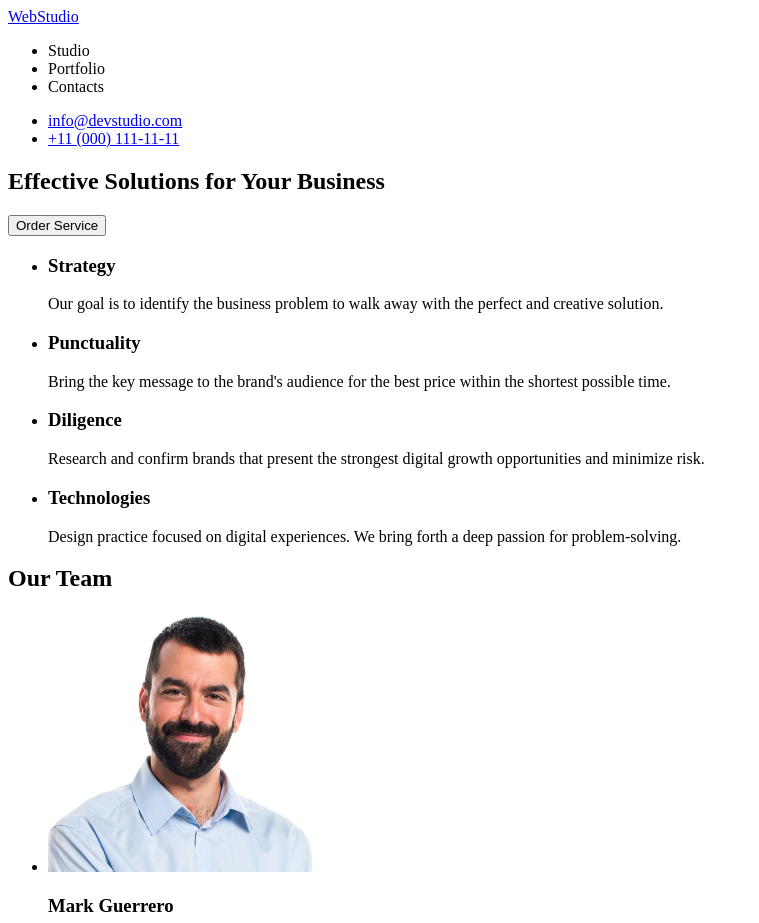
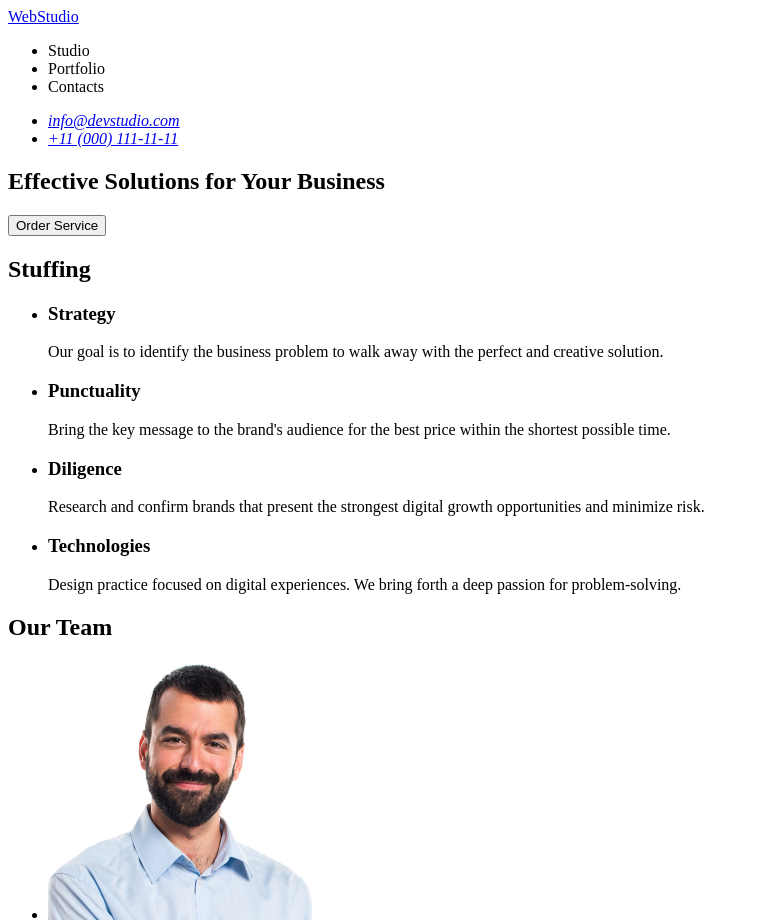
Before and after one commit to ZodiacVR/goit-markup-hw-01, a plain HTML site: page index.html in a window 1280 px wide. Shown: the top 923 px of the page, without its empty margins (0-759 px from the left). Drawn offline with Linux system fonts and the light colour scheme.

Commit message:
fix header

```diff
--- a/index.html
+++ b/index.html
@@ -9,15 +9,17 @@
           <li><a href="Portfolio"></a>Portfolio</li>
           <li><a href="Contacts"></a>Contacts</li>
         </ul>
+      </nav>
+      <address>
         <ul>
           <li>
-            <a href="info@devstudio.com">info@devstudio.com</a>
+            <a href="malito:info@devstudio.com">info@devstudio.com</a>
           </li>
           <li>
-            <a href="+11(000)111-11-11">+11 (000) 111-11-11</a>
+            <a href="tel:+11(000)111-11-11">+11 (000) 111-11-11</a>
           </li>
         </ul>
-      </nav>
+      </address>
     </header>
 
     <main>
@@ -26,6 +28,7 @@
         <button type="button">Order Service</button>
       </section>
       <section>
+        <h2>Stuffing</h2>
         <ul>
           <li>
             <h3>Strategy</h3>
```
